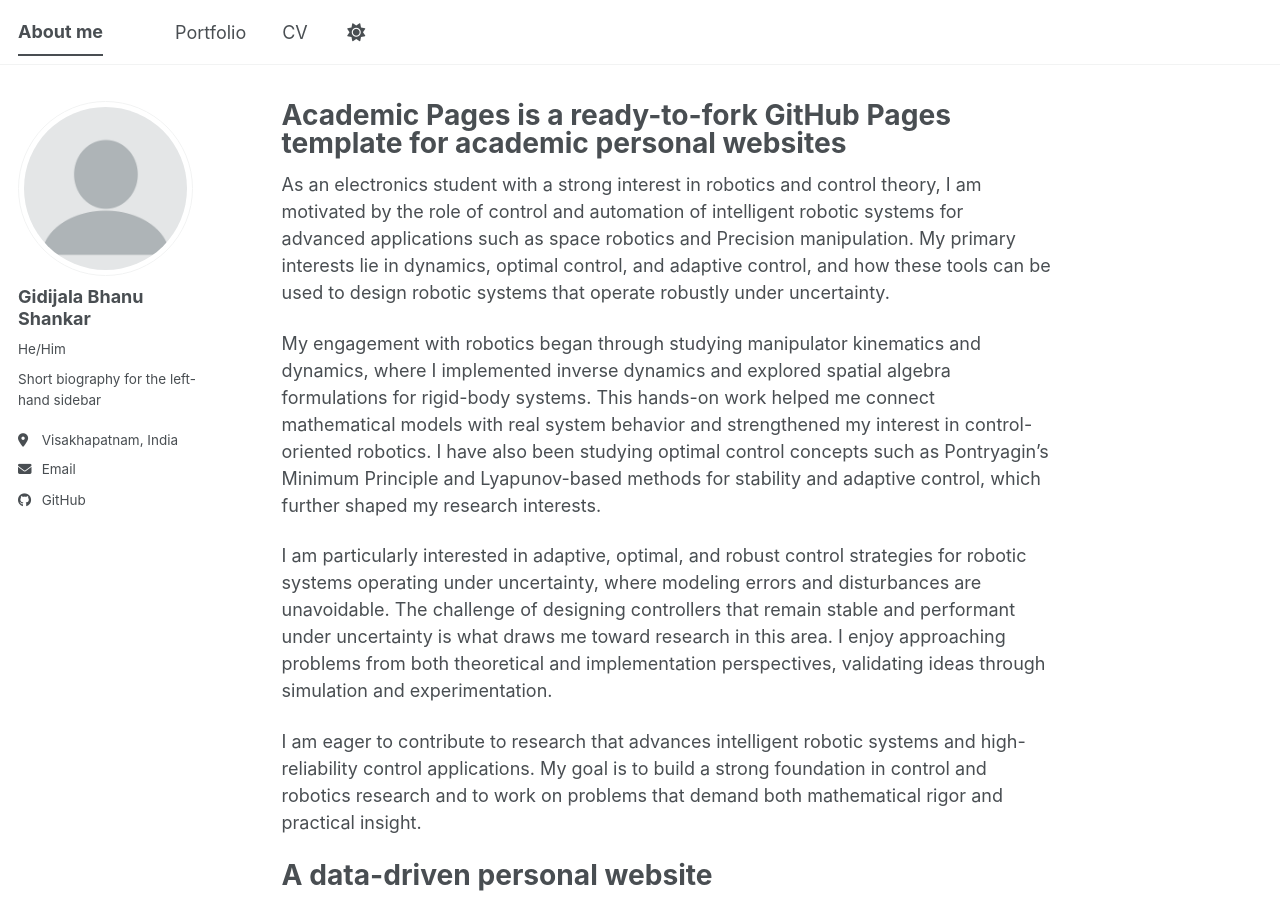
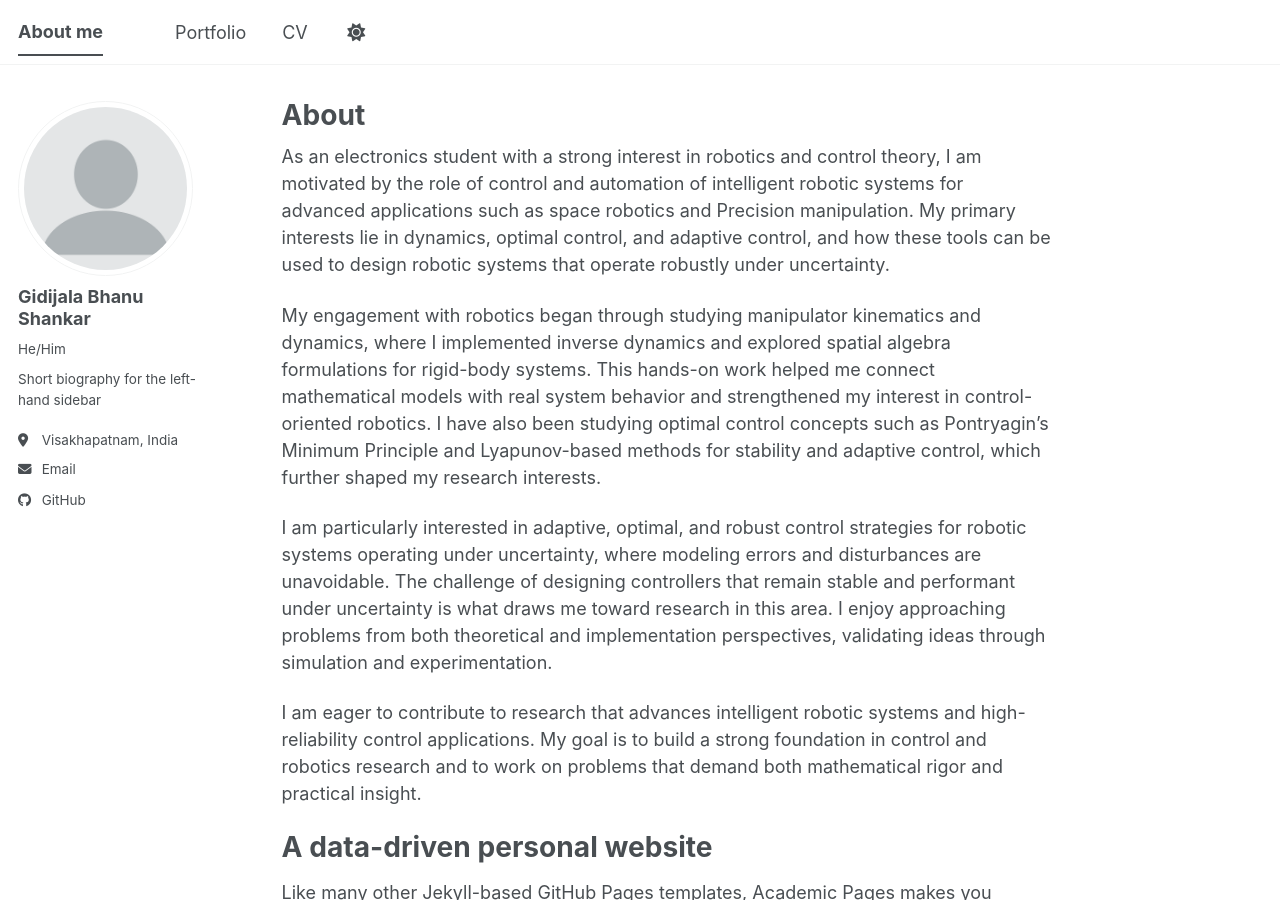
Before and after one commit to Drunk-ed/Drunk-ed.github.io, a Jekyll site: the page built from _pages/about.md, in a window 1280 px wide and 900 px high. Built offline with Jekyll 4.4.1, drawn with Linux system fonts in a browser that asks for light colours; a script bundle is joined from its source files by our own code; library files that are not in the unit come from our copies.

Commit message:
Update title in about.md to 'About'

```diff
--- a/_pages/about.md
+++ b/_pages/about.md
@@ -1,6 +1,6 @@
 ---
 permalink: /
-title: "Academic Pages is a ready-to-fork GitHub Pages template for academic personal websites"
+title: "About"
 author_profile: true
 redirect_from:
   - /about/
```
